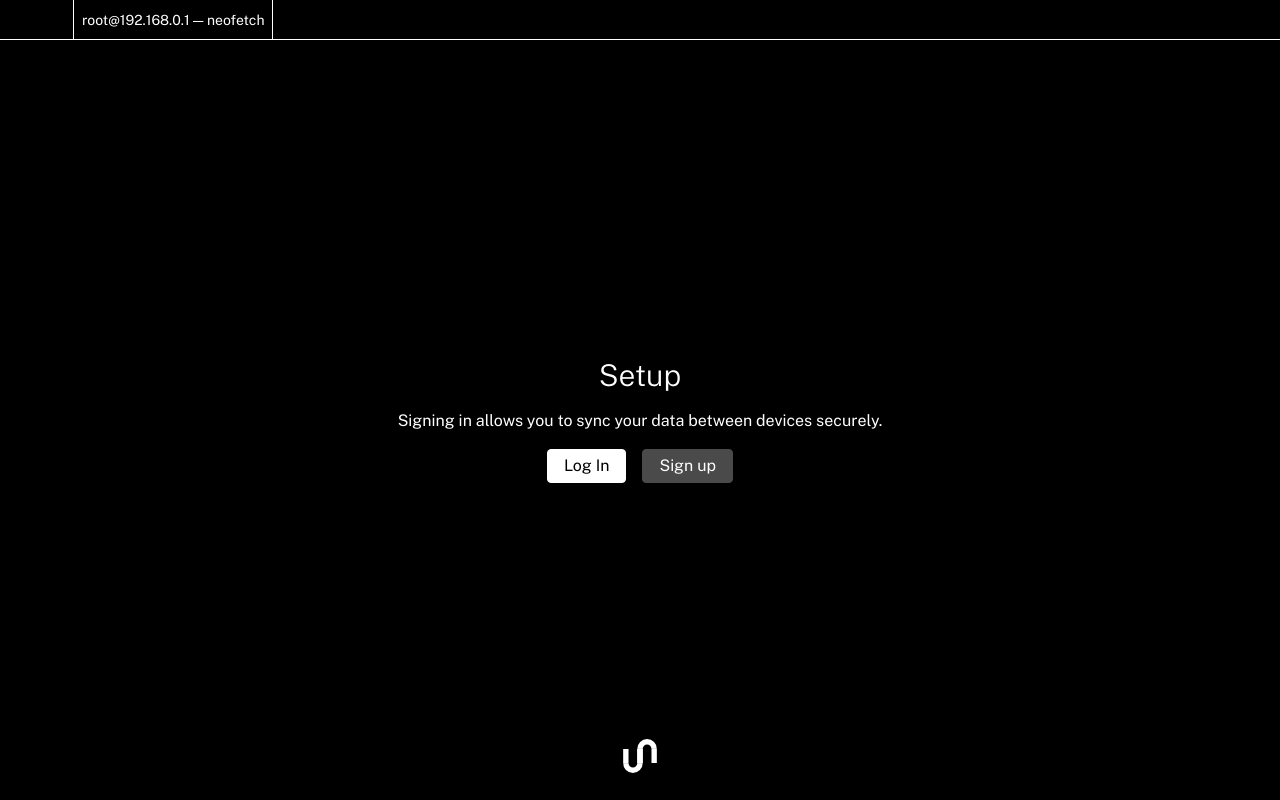
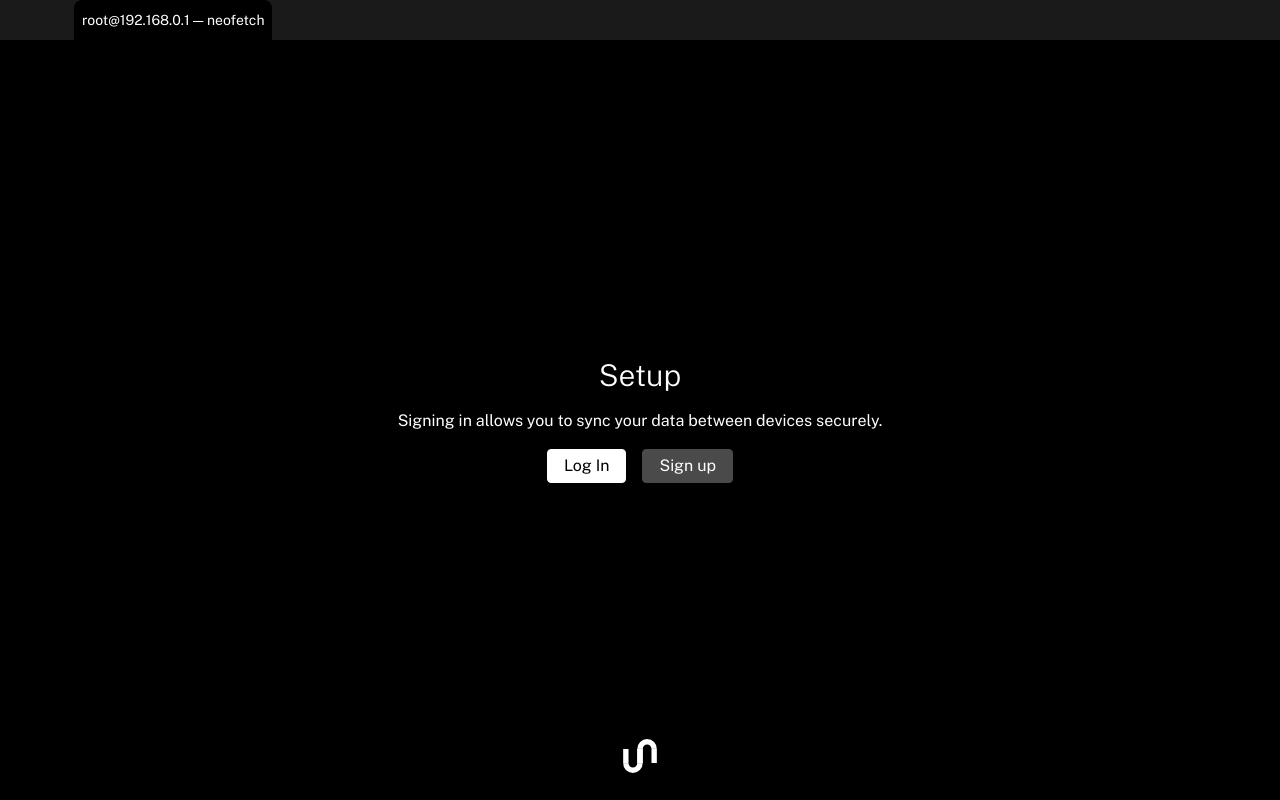
Before and after one commit to opscape-hq/hana-desktop, a SvelteKit app: page / in a window 1280 px wide. Built offline with nearby package versions, Linux system fonts and the light colour scheme.

Commit message:
start changing design

```diff
--- a/src/App.css
+++ b/src/App.css
@@ -99,6 +99,7 @@
 @theme inline {
   --color-background: var(--background);
   --color-foreground: var(--foreground);
+  --color-titlebar-background: var(--titlebar-background);
 
   --color-primary: var(--primary);
   --color-primary-foreground: var(--primary-foreground);
@@ -114,6 +115,7 @@
 :root {
   --background: black;
   --foreground: white;
+  --titlebar-background: rgb(26, 26, 26);
 
   --primary: #ffffff;
   --primary-foreground: #000000;
@@ -139,7 +141,3 @@ body {
   @apply select-none bg-background text-foreground;
   font-family: 'Public Sans', 'PublicSans', 'system-ui', sans-serif;
 }
-
-main {
-  @apply bg-background;
-}
--- a/src/routes/+layout.svelte
+++ b/src/routes/+layout.svelte
@@ -7,18 +7,18 @@
 
 <div class="flex flex-col h-screen">
   <!-- Titlebar -->
-  <div class="select-none h-10 border-b box-border text-sm flex">
+  <div class="select-none h-10 box-border text-sm flex bg-titlebar-background">
     <!-- Traffic lights space -->
-    <div class="w-[74px] border-r"></div>
+    <div class="w-[74px]"></div>
 
     <div class="flex flex-1" data-tauri-drag-region>
-      <div class="px-2 flex items-center border-r">
+      <div class="px-2 flex items-center rounded-t-lg bg-background">
         <span>root@192.168.0.1 — neofetch</span>
       </div>
     </div>
   </div>
 
-  <div class="flex-1 bg-red-500" transition:slide>
+  <div class="flex-1 bg-background" transition:slide>
     {@render children()}
   </div>
 </div>
```
